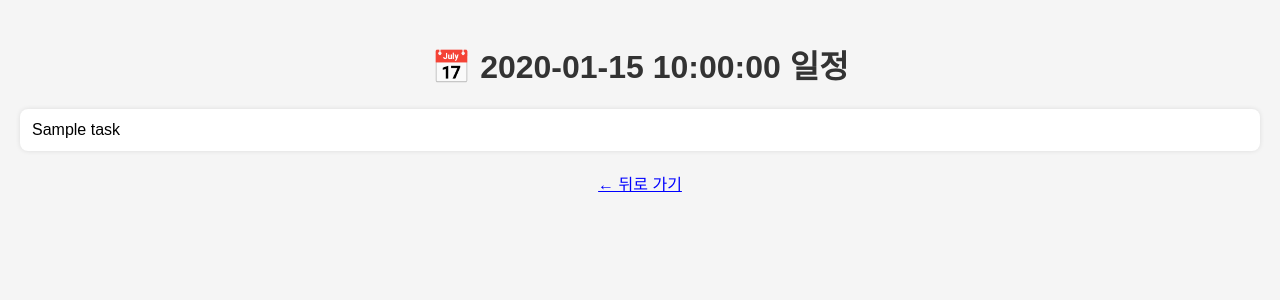
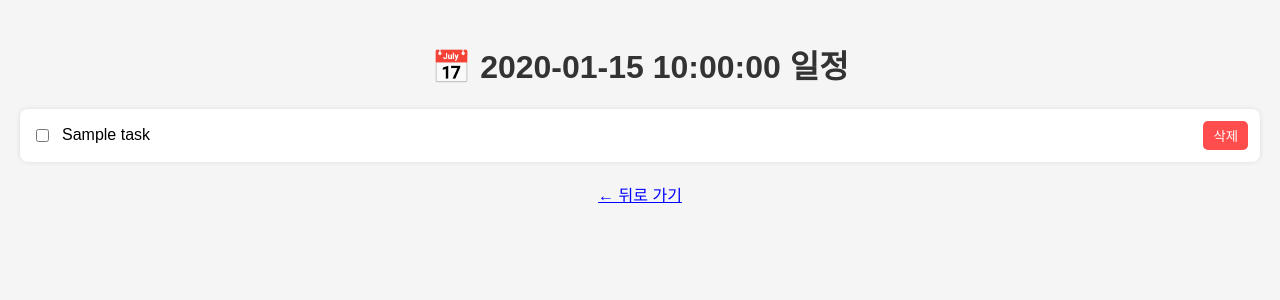
Before and after one commit to jyh69293/fastapi, a FastAPI app: template templates/tasks.html in a window 1280 px wide. Shown: the top 300 px of the page. Run offline with FastAPI, Linux system fonts and the light colour scheme; the template is opened without the code that fills it: most values are stand-ins (such as "Sample title", 1, 10 or a date in 2020); parts of the project's set-up code (start-up, migrations or seed data) failed here and were passed over.

Commit message:
Update tasks.html

```diff
--- a/templates/tasks.html
+++ b/templates/tasks.html
@@ -20,6 +20,22 @@
       padding: 12px;
       border-radius: 8px;
       box-shadow: 0 0 5px rgba(0,0,0,0.1);
+      display: flex;
+      align-items: center;
+      justify-content: space-between;
+    }
+    .task span {
+      flex-grow: 1;
+      margin-left: 10px;
+    }
+    .task button {
+      margin-left: 10px;
+      background: #ff4d4d;
+      color: white;
+      border: none;
+      border-radius: 5px;
+      padding: 5px 10px;
+      cursor: pointer;
     }
     .back-button {
       margin-top: 20px;
@@ -37,7 +53,11 @@
     {% if tasks %}
       {% for task in tasks %}
         <div class="task">
-          {{ task.title }}
+          <input type="checkbox" onchange="toggleComplete({{ task.id }}, this.checked)" {% if task.is_completed %}checked{% endif %}>
+          <span {% if task.is_completed %}style="text-decoration: line-through;"{% endif %}>
+            {{ task.title }}
+          </span>
+          <button onclick="deleteTask({{ task.id }})">삭제</button>
         </div>
       {% endfor %}
     {% else %}
@@ -45,5 +65,26 @@
     {% endif %}
   </div>
   <div class="back-button" onclick="history.back()">← 뒤로 가기</div>
+
+  <script>
+    function toggleComplete(id, isCompleted) {
+      fetch(`/schedule/${id}?is_completed=${isCompleted}`, {
+        method: "PATCH"
+      }).then(res => {
+        if (!res.ok) alert("업데이트 실패");
+        else location.reload();
+      });
+    }
+
+    function deleteTask(id) {
+      if (!confirm("정말 삭제하시겠습니까?")) return;
+      fetch(`/schedule/${id}`, {
+        method: "DELETE"
+      }).then(res => {
+        if (res.ok) location.reload();
+        else alert("삭제 실패");
+      });
+    }
+  </script>
 </body>
 </html>
```
